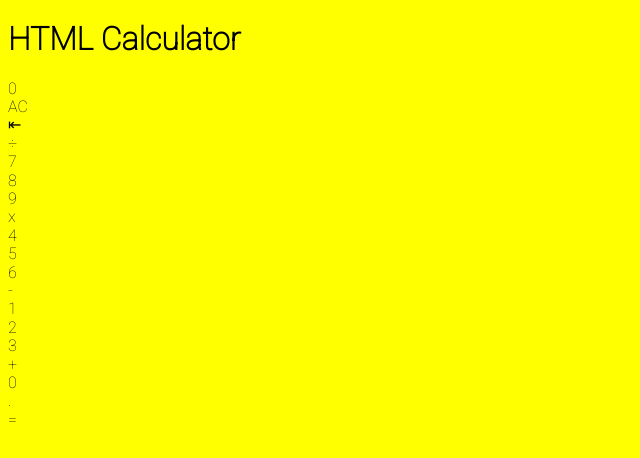
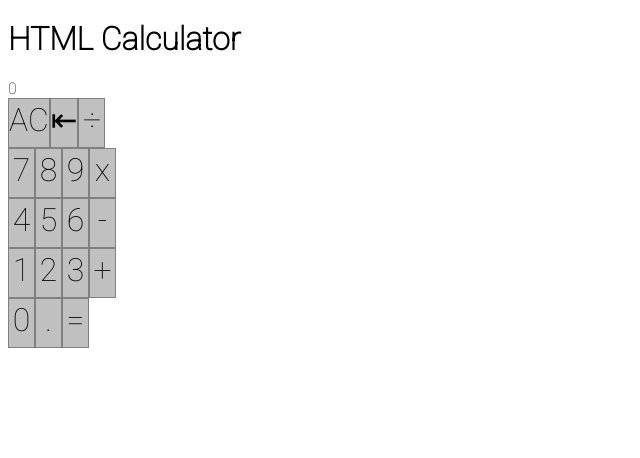
Before and after one commit to tejidokit/calculator, a plain HTML site: page index.html in a window 1280 px wide. Shown: the whole page, without its empty margins (0-640 px from the left). Drawn offline with Linux system fonts and the light colour scheme.

Commit message:
Update styles.css

```diff
--- a/styles.css
+++ b/styles.css
@@ -5,7 +5,43 @@
 body {
     font-family: 'Roboto', sans-serif;
 
-    background-color: yellow;
+    /* background-color: yellow; */
+
+}
 
 
+.calc-btn {
+    background-color: silver;
+    color: black;
+
+    width: 25px;
+    height: 45px;
+
+    border: 1px solid gray;
+    text-align: center;
+    cursor: pointer;
+
+    font-size: 32px;
+    font-weight: 100;
+
+    padding-top: 3px;
 }
+
+.calc-btn:hover {
+    background-color: orange;
+}
+
+
+.row {
+    display: table;
+    table-layout: fixed;
+    width: 200px;
+}
+
+.column {
+    display: table-cell;
+}
+
+#calc-zero {
+
+}
```
